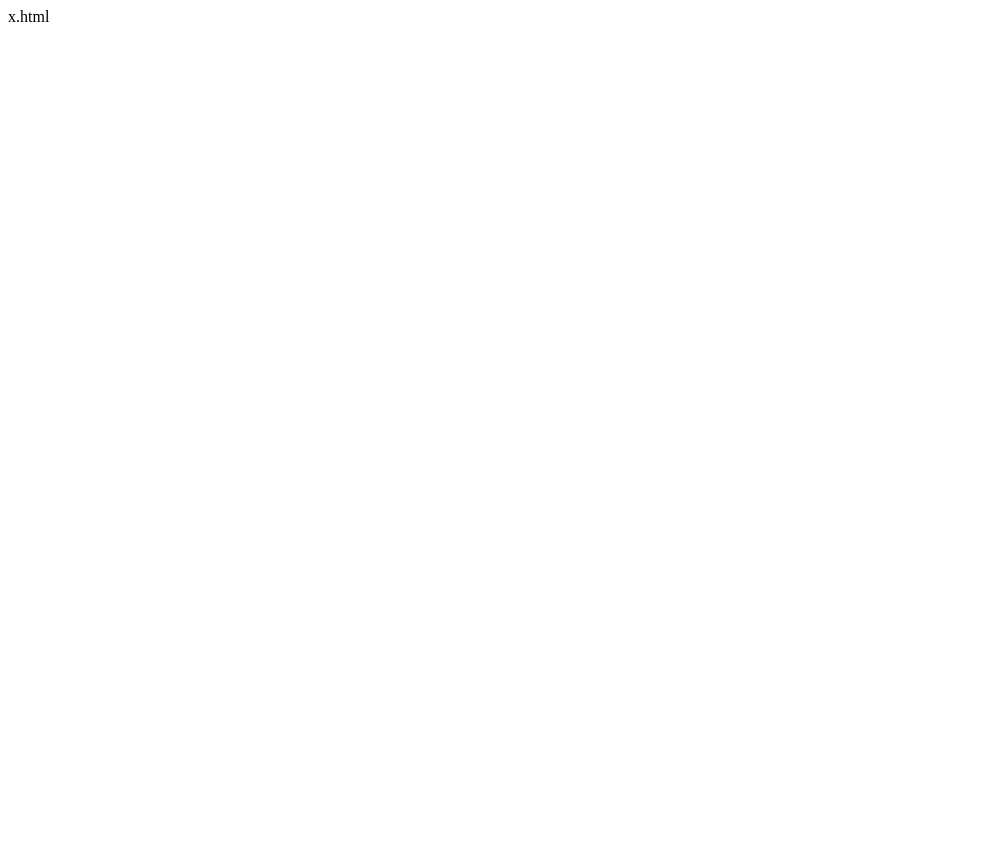
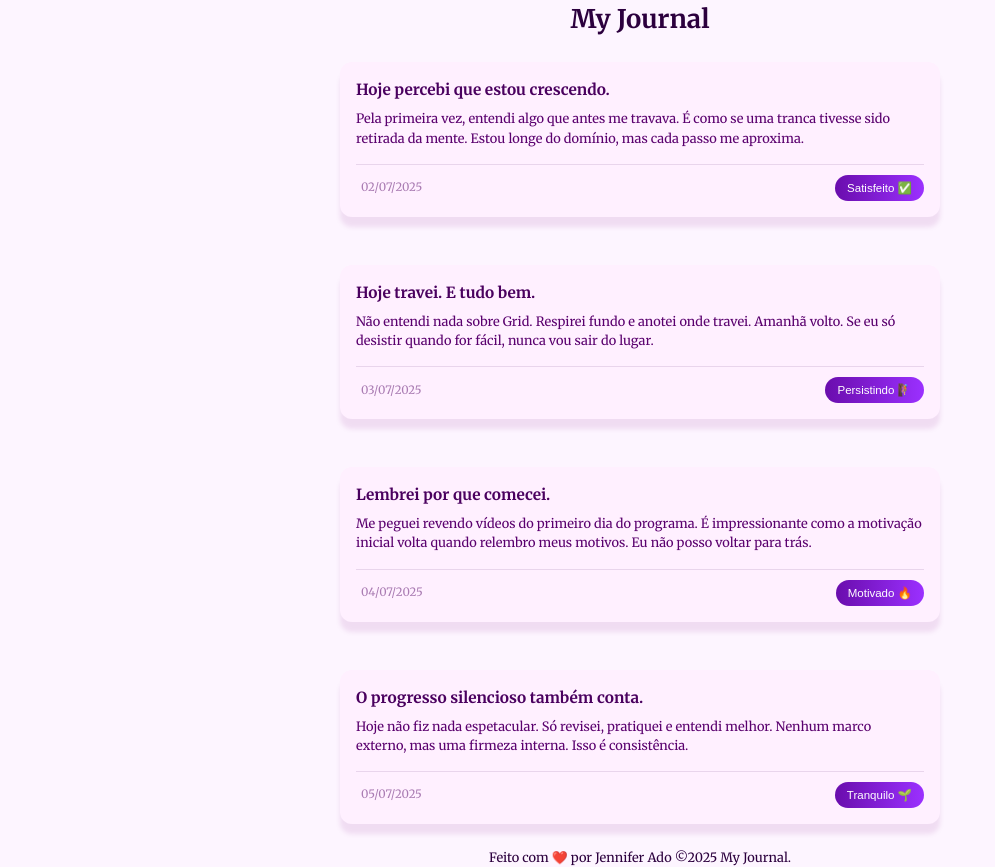
Before and after one commit to jennyAdo/journaling, a plain HTML site: page index.html in a window 1280 px wide. Shown: the whole page, without its empty margins (0-995 px from the left). Before the commit the page ends 800 px from the top, so only its background shows below. Drawn offline with Linux system fonts and the light colour scheme.

Commit message:
atualizações do meu diário pessoal

```diff
--- a/index.html
+++ b/index.html
@@ -1 +1,98 @@
-x.html
+<!DOCTYPE html>
+<html lang="pt-BR">
+  <head>
+    <meta charset="UTF-8" />
+    <meta name="viewport" content="width=device-width, initial-scale=1.0" />
+    <link rel="preconnect" href="https://fonts.googleapis.com" />
+    <link rel="preconnect" href="https://fonts.gstatic.com" crossorigin />
+    <link rel="stylesheet" href="style.css" />
+    <link
+      href="https://fonts.googleapis.com/css2?family=Merriweather:ital,opsz,wght@0,18..144,300..900;1,18..144,300..900&family=Noto+Sans:ital,wght@0,100..900;1,100..900&display=swap"
+      rel="stylesheet"
+    />
+    <title>My Journal</title>
+  </head>
+
+  <body>
+    <header>
+      <h1>My Journal</h1>
+    </header>
+    <article class="post-container">
+      <header>
+        <h2 class="post-title">Hoje percebi que estou crescendo.</h2>
+      </header>
+
+      <p class="post-body">
+        Pela primeira vez, entendi algo que antes me travava. É como se uma
+        tranca tivesse sido retirada da mente. Estou longe do domínio, mas cada
+        passo me aproxima.
+      </p>
+
+      <footer class="footer-post">
+        <button class="button" type="button">Satisfeito ✅</button>
+        <div class="time-created">
+          <time pubdate datetime="2025-07-02">02/07/2025</time>
+        </div>
+      </footer>
+    </article>
+
+    <article class="post-container">
+      <header>
+        <h2 class="post-title">Hoje travei. E tudo bem.</h2>
+      </header>
+
+      <p class="post-body">
+        Não entendi nada sobre Grid. Respirei fundo e anotei onde travei. Amanhã
+        volto. Se eu só desistir quando for fácil, nunca vou sair do lugar.
+      </p>
+
+      <footer class="footer-post">
+        <button class="button" type="button">Persistindo 🧗</button>
+        <div class="time-created">
+          <time pubdate datetime="2025-07-03">03/07/2025</time>
+        </div>
+      </footer>
+    </article>
+
+    <article class="post-container">
+      <header>
+        <h2 class="post-title">Lembrei por que comecei.</h2>
+      </header>
+
+      <p class="post-body">
+        Me peguei revendo vídeos do primeiro dia do programa. É impressionante
+        como a motivação inicial volta quando relembro meus motivos. Eu não
+        posso voltar para trás.
+      </p>
+
+      <footer class="footer-post">
+        <button class="button" type="button">Motivado 🔥</button>
+        <div class="time-created">
+          <time pubdate datetime="2025-07-04">04/07/2025</time>
+        </div>
+      </footer>
+    </article>
+
+    <article class="post-container">
+      <header>
+        <h2 class="post-title">O progresso silencioso também conta.</h2>
+      </header>
+
+      <p class="post-body">
+        Hoje não fiz nada espetacular. Só revisei, pratiquei e entendi melhor.
+        Nenhum marco externo, mas uma firmeza interna. Isso é consistência.
+      </p>
+
+      <footer class="footer-post">
+        <button class="button" type="button">Tranquilo 🌱</button>
+        <div class="time-created">
+          <time pubdate datetime="2025-07-05">05/07/2025</time>
+        </div>
+      </footer>
+    </article>
+
+    <footer class="footer-page">
+      <p>Feito com ❤️ por Jennifer Ado &copy;2025 My Journal.</p>
+    </footer>
+  </body>
+</html>
--- a/style.css
+++ b/style.css
@@ -0,0 +1,125 @@
+/* Definição de variáveis de cor para o modo claro */
+:root {
+  --text-color: #2c003e; /* Cor do texto: roxo escuro */
+  --background-color: #fdf5ff; /* Cor de fundo: lavanda clara */
+}
+
+/* Altera as cores automaticamente para o modo escuro, se o usuário usar esse modo no sistema */
+@media (prefers-color-scheme: dark) {
+  :root {
+    --text-color: #fceaff; /* Texto em roxo claro no modo escuro */
+    --background-color: #2a0032; /* Fundo roxo escuro no modo escuro */
+  }
+}
+
+/* Reset de estilos básicos para garantir uniformidade entre navegadores */
+* {
+  margin: 0; /* Remove margem padrão dos elementos */
+  padding: 0; /* Remove o preenchimento interno padrão */
+  box-sizing: border-box; /* Inclui borda e padding no cálculo do tamanho total do elemento */
+}
+
+/* Estilização geral do corpo da página */
+body {
+  font-family: "Merriweather", serif; /* Define a fonte serifada */
+  display: flex; /* Usa o modelo flexível para layout */
+  flex-direction: column; /* Organiza os elementos filhos em coluna */
+  align-items: center; /* Centraliza horizontalmente os itens */
+  min-height: 100vh; /* Garante altura mínima da tela toda */
+  font-size: 0.8em; /* Define um tamanho de fonte um pouco menor */
+  line-height: 1.5; /* Espaçamento entre linhas */
+  color: var(--text-color); /* Usa a variável de cor do texto */
+  background-color: var(
+    --background-color
+  ); /* Usa a variável de cor do fundo */
+}
+
+/* Define a largura máxima da área principal */
+main {
+  width: 90%; /* Ocupa 90% da largura da tela */
+  max-width: 800px; /* Limita a largura máxima a 800px */
+}
+
+/* Caixa que envolve o conteúdo da postagem */
+.post-container {
+  background: #fff0ff; /* Fundo roxo bem clarinho */
+  border-radius: 12px; /* Cantos arredondados */
+  padding: 16px; /* Espaçamento interno */
+  box-shadow: 0px 10px 5px rgba(128, 0, 128, 0.1); /* Sombra suave roxa */
+  max-width: 600px; /* Largura máxima da postagem */
+  margin: 24px; /* Espaço externo entre as postagens */
+}
+
+/* Imagem do perfil (avatar) */
+.avatar {
+  width: 36px; /* Largura fixa */
+  height: 36px; /* Altura fixa */
+  border-radius: 50%; /* Deixa a imagem circular */
+  margin-right: 10px; /* Espaço à direita do avatar */
+}
+
+/* Nome do subreddit ou categoria da postagem */
+.subreddit {
+  font-weight: bold; /* Texto em negrito */
+  color: #4b006e; /* Cor roxa escura */
+}
+
+/* Exibe o tempo que a postagem foi criada */
+.time-created {
+  color: #aa7cb3; /* Cor roxa mais clara */
+  font-size: 0.9em; /* Tamanho da fonte menor */
+  margin-left: 5px; /* Espaço à esquerda */
+}
+
+/* Título da postagem */
+.post-title {
+  font-weight: bold; /* Deixa o título em negrito */
+  font-size: 1.2em; /* Aumenta um pouco o tamanho da fonte */
+  margin-bottom: 8px; /* Espaço abaixo do título */
+  color: #4a005f; /* Cor roxa intensa */
+}
+
+/* Texto do conteúdo da postagem */
+.post-body {
+  font-size: 1em; /* Tamanho padrão da fonte */
+  color: #5a006e; /* Cor roxa neutra */
+}
+
+/* Rodapé da postagem, com reações e botões */
+.footer-post {
+  display: flex; /* Usa layout flexível */
+  flex-direction: row-reverse; /* Organiza os itens da direita para a esquerda */
+  justify-content: space-between; /* Espaço entre os elementos */
+  align-items: center; /* Alinha verticalmente os itens */
+  margin-top: 16px; /* Espaço acima do rodapé */
+  padding-top: 10px; /* Espaço interno no topo */
+  border-top: 1px solid #e9d5ec; /* Linha separadora em lilás claro */
+}
+
+/* Estilo dos botões (curtir, comentar, etc.) */
+.button {
+  display: flex; /* Layout flexível */
+  align-items: center; /* Alinha verticalmente os itens */
+  background: linear-gradient(
+    to right,
+    #6a0dad,
+    #9b30ff
+  ); /* Gradiente em tons de roxo */
+  color: #fff; /* Texto branco */
+  font-size: 0.9em; /* Tamanho menor da fonte */
+  cursor: pointer; /* Cursor tipo "mãozinha" */
+  border: none; /* Remove a borda padrão */
+  border-radius: 50px; /* Deixa os cantos arredondados */
+  padding: 6px 12px; /* Espaçamento interno */
+}
+
+/* Ícone dentro do botão de reação */
+.reaction i {
+  margin-right: 5px; /* Espaço entre o ícone e o texto */
+}
+
+/* Rodapé geral da página */
+.footer-page {
+  display: flex; /* Layout flexível */
+  justify-content: center; /* Centraliza horizontalmente os itens */
+}
```
